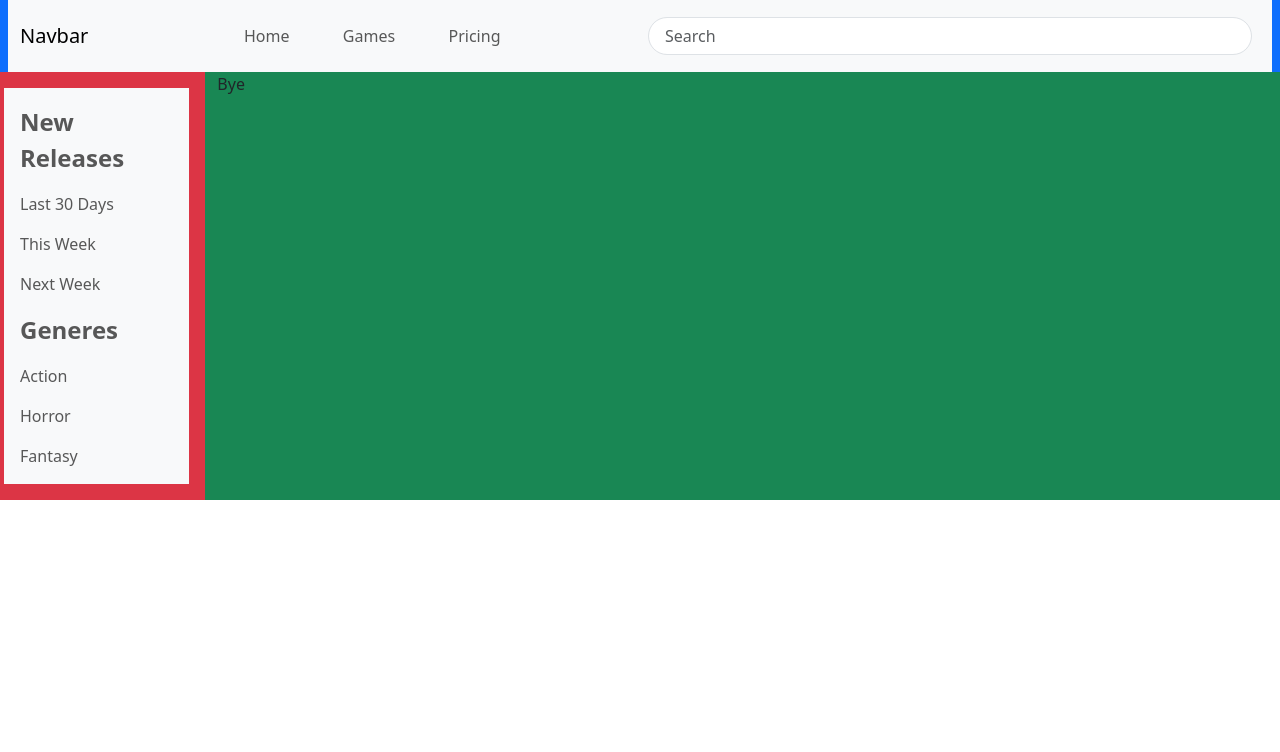
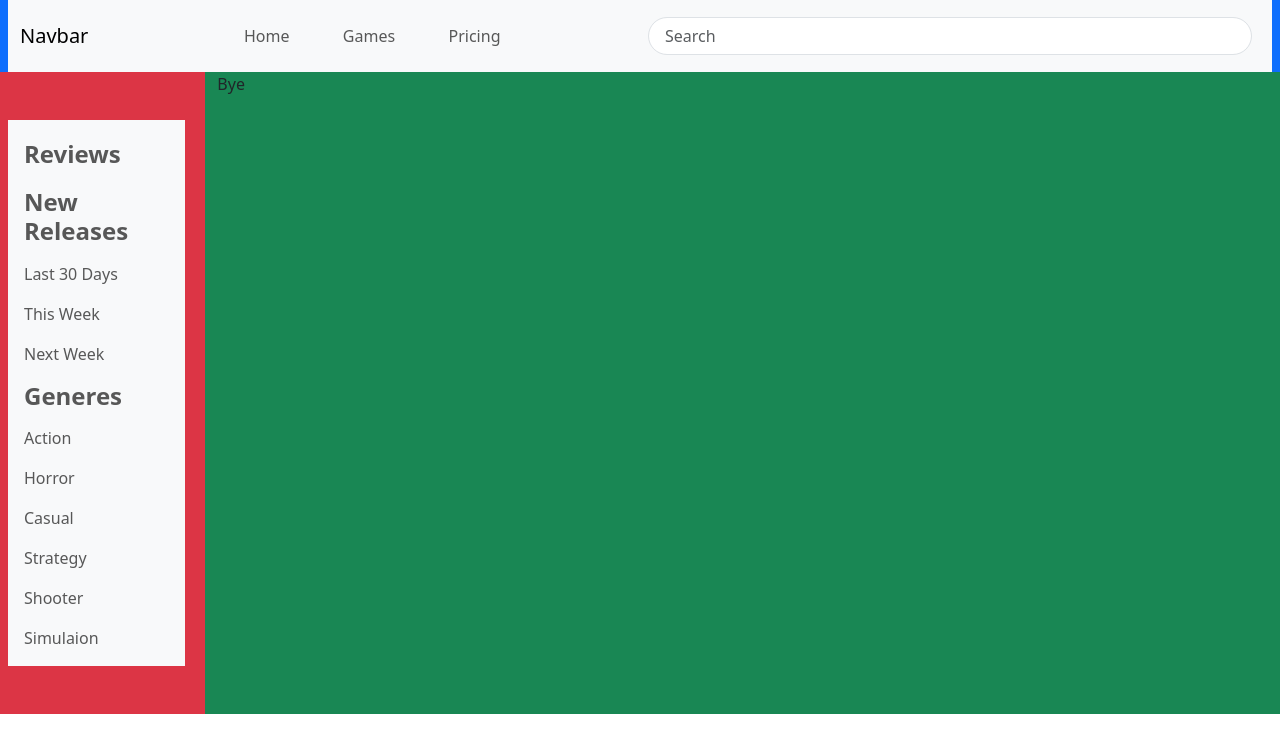
Before and after one commit to R-S-A-N-J-A-Y/GamesHub, a React (Vite) app: page / in a window 1280 px wide. Shown: the top 752 px of the page. Built offline with nearby package versions, Linux system fonts and the light colour scheme.

Commit message:
feat: complete full sidebar

```diff
--- a/src/components/sidebar/SideBar.tsx
+++ b/src/components/sidebar/SideBar.tsx
@@ -1,12 +1,17 @@
 const SideBar = () => {
   return (
-    <nav className="navbar navbar-expand-lg text-bg-light mx-1 my-3 p-2">
+    <nav className="navbar navbar-expand-lg text-bg-light mx-2 my-5 p-2">
       <div className="navbar-fluid">
         <ul className="navbar-nav nav">
           <li className="navbar-item">
-            <a href="#" className="nav-link fs-4 fw-bolder" role="button">
+            <a href="#" className="nav-link fs-4 fw-bolder m-0">
+              Reviews
+            </a>
+          </li>
+          <li className="navbar-item">
+            <h1 className="nav-link fs-4 fw-bolder m-0" role="button">
               New Releases
-            </a>
+            </h1>
             <a href="#" className="nav-link" role="button">
               Last 30 Days
             </a>
@@ -17,11 +22,10 @@ const SideBar = () => {
               Next Week
             </a>
           </li>
-
           <li className="navbar-item">
-            <a href="#" className="nav-link fs-4 fw-bolder" role="button">
+            <h1 className="nav-link fs-4 fw-bolder m-0" role="button">
               Generes
-            </a>
+            </h1>
             <a href="#" className="nav-link" role="button">
               Action
             </a>
@@ -29,7 +33,16 @@ const SideBar = () => {
               Horror
             </a>
             <a href="#" className="nav-link" role="button">
-              Fantasy
+              Casual
+            </a>
+            <a href="#" className="nav-link" role="button">
+              Strategy
+            </a>
+            <a href="#" className="nav-link" role="button">
+              Shooter
+            </a>
+            <a href="#" className="nav-link" role="button">
+              Simulaion
             </a>
           </li>
         </ul>
```
